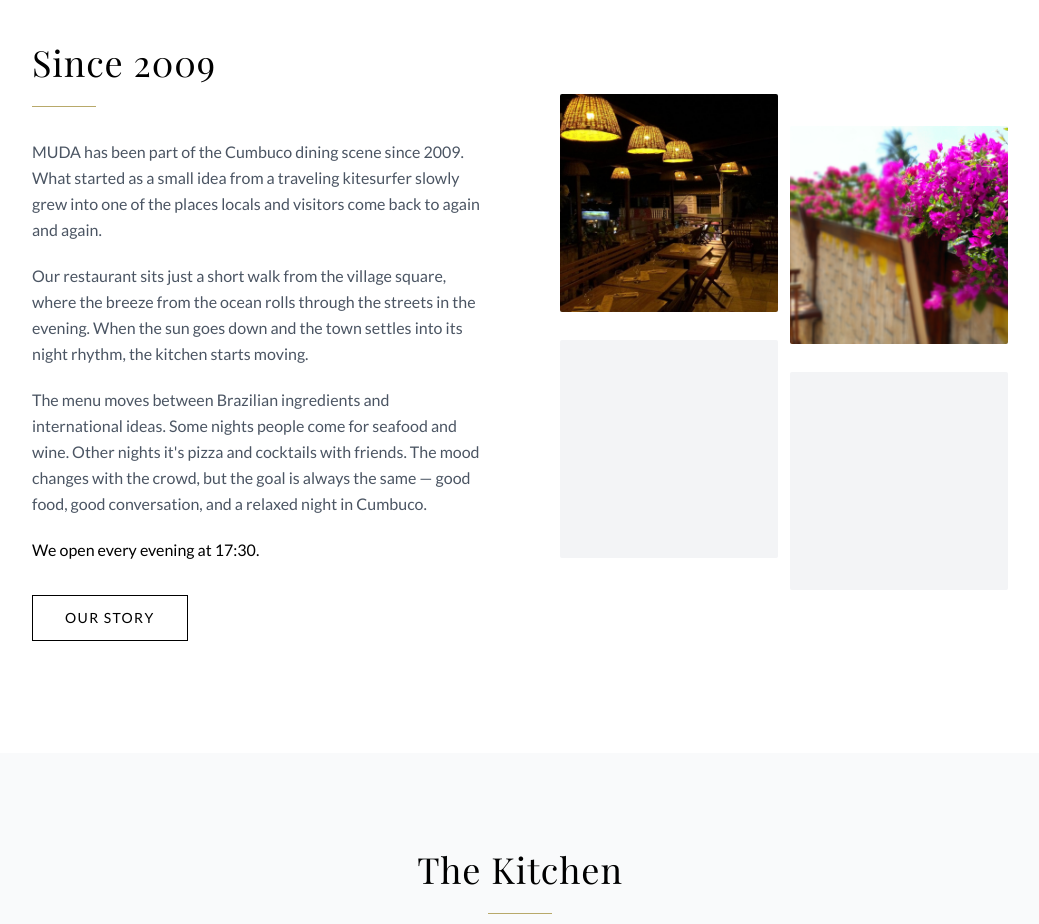
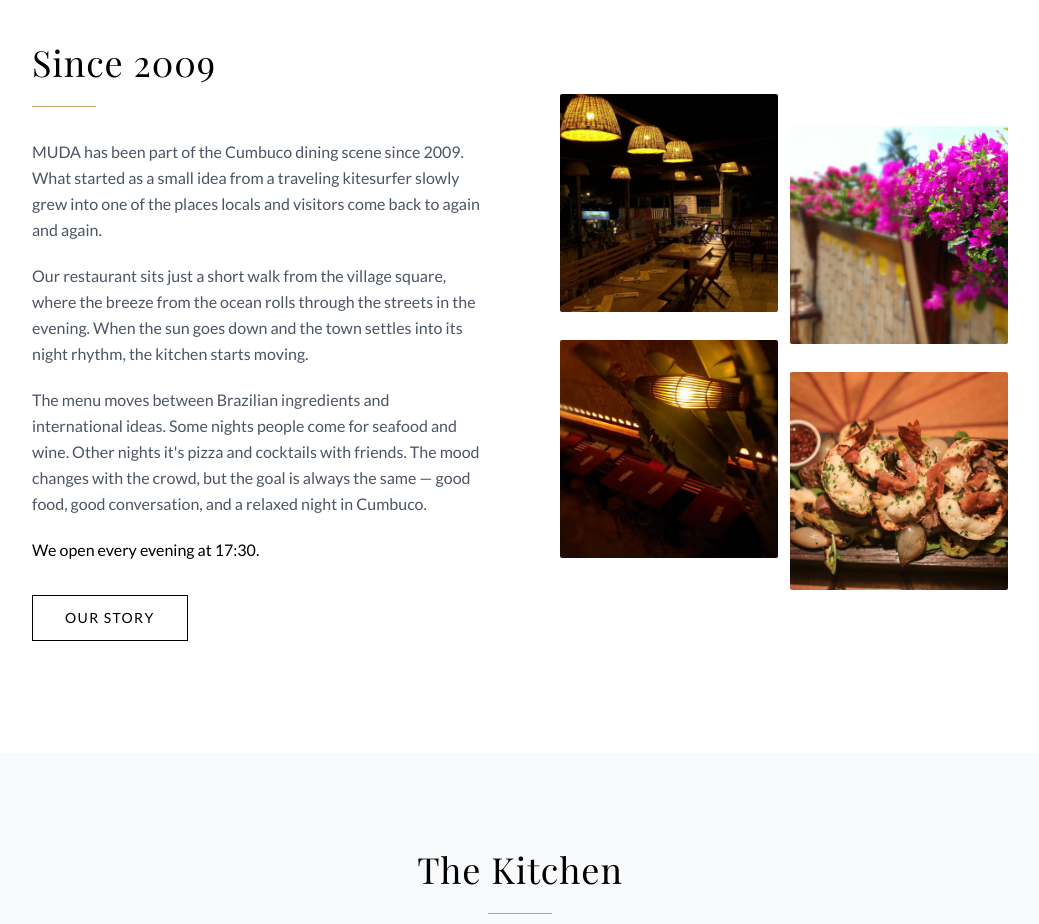
Before and after one commit to SparkwaveAI1/muda-restaurant, a React (Vite) app: page / in a window 1280 px wide. Shown: the part 860-1784 px from the top of the page, without its empty margins (120-1159 px from the left). Built offline with nearby package versions, Linux system fonts and the light colour scheme; a web font is replaced by a local one.

Commit message:
fix(home): replace grey placeholders in Since 2009 section with real photos [NO-TASK: muda-images]

```diff
--- a/src/pages/Home.tsx
+++ b/src/pages/Home.tsx
@@ -88,9 +88,9 @@
             </div>
             <div className="grid grid-cols-2 gap-3">
               <img src="/images/hero-terrace.jpg" alt="MUDA terrace at night" className="aspect-square object-cover rounded-sm" />
-              <img src="/images/muda-interior.jpg" alt="MUDA restaurant interior" className="aspect-square object-cover rounded-sm mt-8" />
-              <div className="aspect-square bg-gray-100 rounded-sm -mt-4" />
-              <div className="aspect-square bg-gray-100 rounded-sm mt-4" />
+              <img src="/images/muda-exterior.jpg" alt="MUDA exterior" className="aspect-square object-cover rounded-sm mt-8" />
+              <img src="/images/muda-food-1.jpg" alt="MUDA dish" className="aspect-square object-cover rounded-sm -mt-4" />
+              <img src="/images/muda-food-5.jpg" alt="MUDA dish" className="aspect-square object-cover rounded-sm mt-4" />
             </div>
           </div>
         </div>
```
